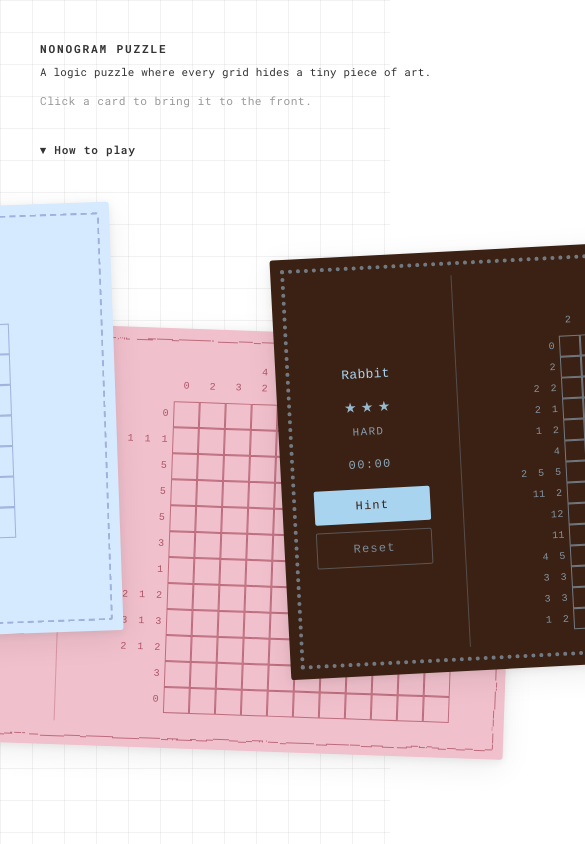
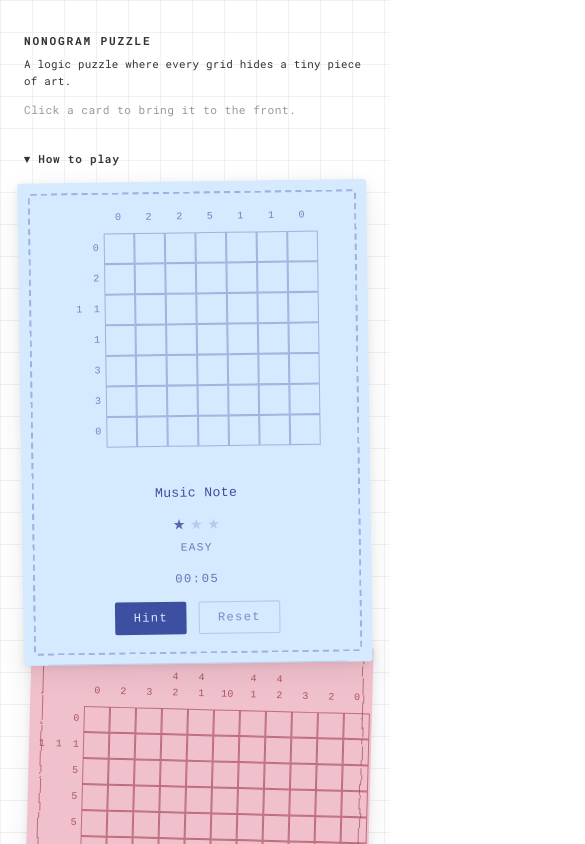
Before and after one commit to shxxw88/portfolio, a React (Vite) app: page /games in a window 390 px wide. Shown: the top 844 px of the page, 585 px wide, since content can reach past the window. Built offline with nearby package versions, Linux system fonts and the light colour scheme.

Commit message:
added responsive breakpoints

```diff
--- a/src/components/GamesPage.css
+++ b/src/components/GamesPage.css
@@ -264,21 +264,47 @@
   color: var(--color-text);
 }
 
-/* ---- Responsive ---- */
-@media (max-width: 520px) {
-  .games-stack-area {
+/* ---- Responsive (tablet + mobile ≤ 900px) ---- */
+@media (max-width: 900px) {
+  .games-top {
+    padding: 2rem 1.5rem 0;
     width: 100%;
-    overflow-x: auto;
-    padding: 20px 1.5rem;
-    justify-content: flex-start;
+    box-sizing: border-box;
+  }
+
+  .games-info__title,
+  .games-info__desc,
+  .games-info__sub {
+    white-space: normal;
   }
 
   .games-main {
-    padding: var(--spacing-md) 1.5rem var(--spacing-lg);
+    padding: var(--spacing-md) 1.5rem var(--spacing-xl);
   }
 
-  .badge-howtoplay,
-  .badge-nonogram {
-    display: none;
+  .games-stack-area {
+    overflow-x: visible;
+    width: 100%;
+    padding: 0;
+    justify-content: center;
+  }
+
+  /* Mobile stack: normal flow, slight overlap */
+  .games-stack--mobile {
+    position: relative;
+    display: flex;
+    flex-direction: column;
+    align-items: center;
+    width: 100%;
+    height: auto;
+  }
+
+  .games-stack--mobile .games-card-wrap {
+    position: relative;
+    margin-bottom: -28px;
+  }
+
+  .games-stack--mobile .games-card-wrap:last-child {
+    margin-bottom: 60px;
   }
 }
--- a/src/components/GamesPage.jsx
+++ b/src/components/GamesPage.jsx
@@ -1,4 +1,4 @@
-import { useState, useRef } from 'react'
+import { useState, useRef, useEffect } from 'react'
 import { motion, AnimatePresence } from 'framer-motion'
 import PuzzleCard from './PuzzleCard'
 import { PUZZLES } from './Puzzles'
@@ -13,14 +13,27 @@ const FIXED_POSES = [
   { x: STEP_X * 2, y: 35,  rotate: -3  },
 ]
 
+const MOBILE_POSES = [
+  { x: 0, y: 0, rotate: -2   },
+  { x: 0, y: 0, rotate: 1.5  },
+  { x: 0, y: 0, rotate: -1   },
+]
+
 export default function GamesPage() {
   const [frontCard, setFrontCard]           = useState(0)
   const [instructionsOpen, setInstructions] = useState(false)
-  // Each card gets its own z-index counter so only the clicked card changes
+  const [isMobile, setIsMobile]             = useState(() => window.innerWidth <= 900)
+
   const zCounter = useRef(PUZZLES.length)
   const [zMap, setZMap] = useState(() =>
     Object.fromEntries(PUZZLES.map((_, i) => [i, i === 0 ? PUZZLES.length : i]))
   )
+
+  useEffect(() => {
+    const handler = () => setIsMobile(window.innerWidth <= 900)
+    window.addEventListener('resize', handler)
+    return () => window.removeEventListener('resize', handler)
+  }, [])
 
   function bringToFront(idx) {
     zCounter.current += 1
@@ -41,7 +54,7 @@ export default function GamesPage() {
         </defs>
       </svg>
 
-      {/* ---- Top-left info panel (in flow so it pushes cards down) ---- */}
+      {/* ---- Info panel ---- */}
       <div className="games-top">
         <div className="games-info">
           <p className="games-info__title">NONOGRAM PUZZLE</p>
@@ -87,14 +100,12 @@ export default function GamesPage() {
       </div>
 
       <motion.main layout className="games-main" transition={{ type: 'spring', stiffness: 200, damping: 30 }}>
-        {/* card stack + star decoration */}
         <div className="games-content">
-
-<div className="games-stack-area">
-            <div className="games-stack">
+          <div className="games-stack-area">
+            <div className={`games-stack${isMobile ? ' games-stack--mobile' : ''}`}>
               {PUZZLES.map((puzzle, puzzleIdx) => {
                 const isFront = puzzleIdx === frontCard
-                const pose = FIXED_POSES[puzzleIdx]
+                const pose = (isMobile ? MOBILE_POSES : FIXED_POSES)[puzzleIdx]
 
                 return (
                   <motion.div
--- a/src/components/PuzzleCard.css
+++ b/src/components/PuzzleCard.css
@@ -98,8 +98,8 @@
 }
 
 .pc-btn {
-  width: 100%;
-  padding: 10px 0;
+  width: auto;
+  padding: 8px 18px;
   background: var(--pc-accent);
   color: var(--pc-bg);
   border: none;
@@ -272,3 +272,45 @@
   line-height: 1;
   pointer-events: none;
 }
+
+/* ---- Mobile / tablet reflow (≤ 900px) ---- */
+@media (max-width: 900px) {
+  .puzzle-card {
+    flex-direction: column;
+    width: min(560px, calc(100vw - 3rem));
+    height: auto;
+  }
+
+  /* Grid panel comes first */
+  .pc-right {
+    order: -1;
+    padding: 28px 24px 16px;
+    width: 100%;
+    box-sizing: border-box;
+  }
+
+  /* Divider becomes horizontal */
+  .pc-divider {
+    width: calc(100% - 48px);
+    height: 1px;
+    align-self: center;
+    margin: 0;
+  }
+
+  /* Controls panel below, centered */
+  .pc-left {
+    flex-direction: column;
+    align-items: center;
+    min-width: unset;
+    width: 100%;
+    padding: 20px 24px 28px;
+    gap: 8px;
+  }
+
+  .pc-actions {
+    flex-direction: row;
+    width: auto;
+    justify-content: center;
+    gap: 12px;
+  }
+}
```
